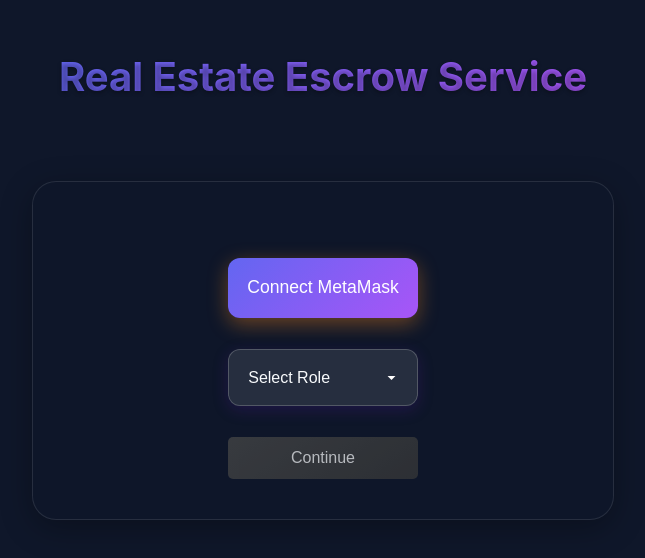
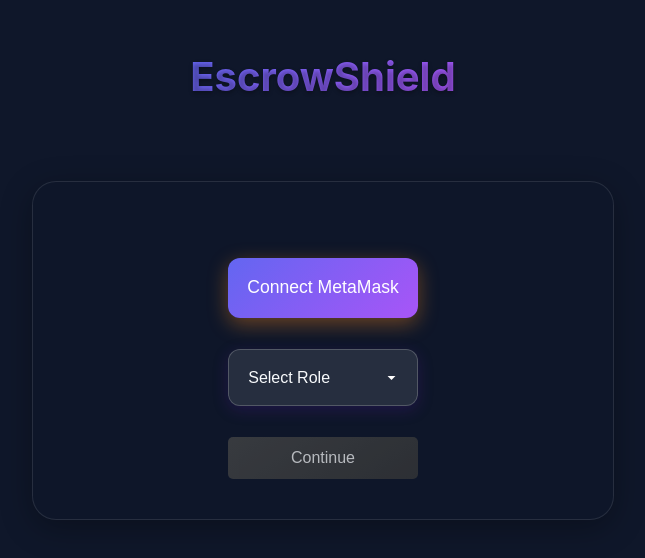
Before and after one commit to dhruvvenkat/hackcanada-25, a React (Create React App) app in the folder frontend/escrow/: page / in a window 1280 px wide. Shown: the part 156-714 px from the top of the page, without its empty margins (317-962 px from the left). Built offline with nearby package versions, Linux system fonts and the light colour scheme.

Commit message:
background fixed

```diff
--- a/frontend/escrow/src/App.js
+++ b/frontend/escrow/src/App.js
@@ -58,7 +58,7 @@
 
   return (
     <div className="App">
-      <h1>Real Estate Escrow Service</h1>
+      <h1>EscrowShield</h1>
 
 
       <Routes>
```
